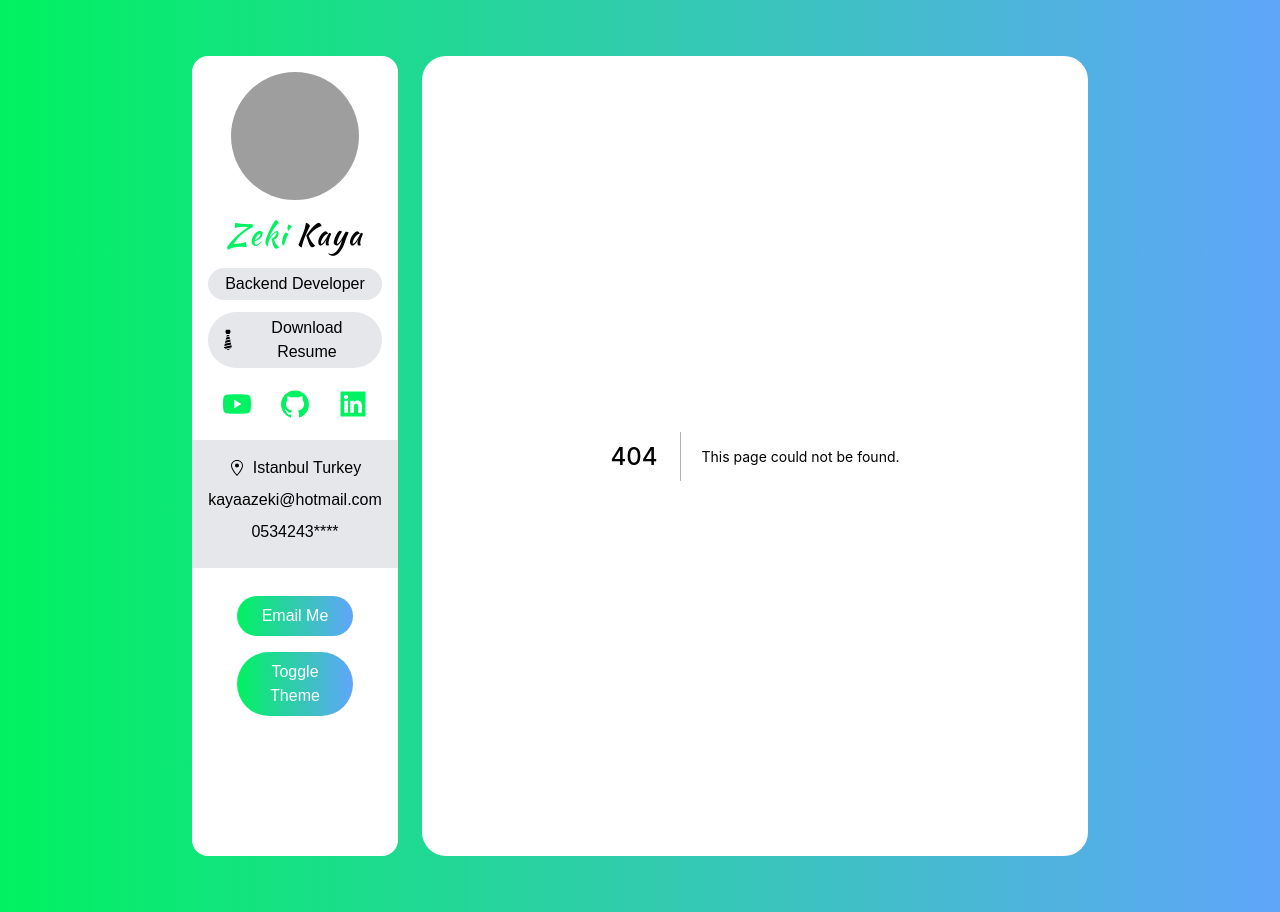
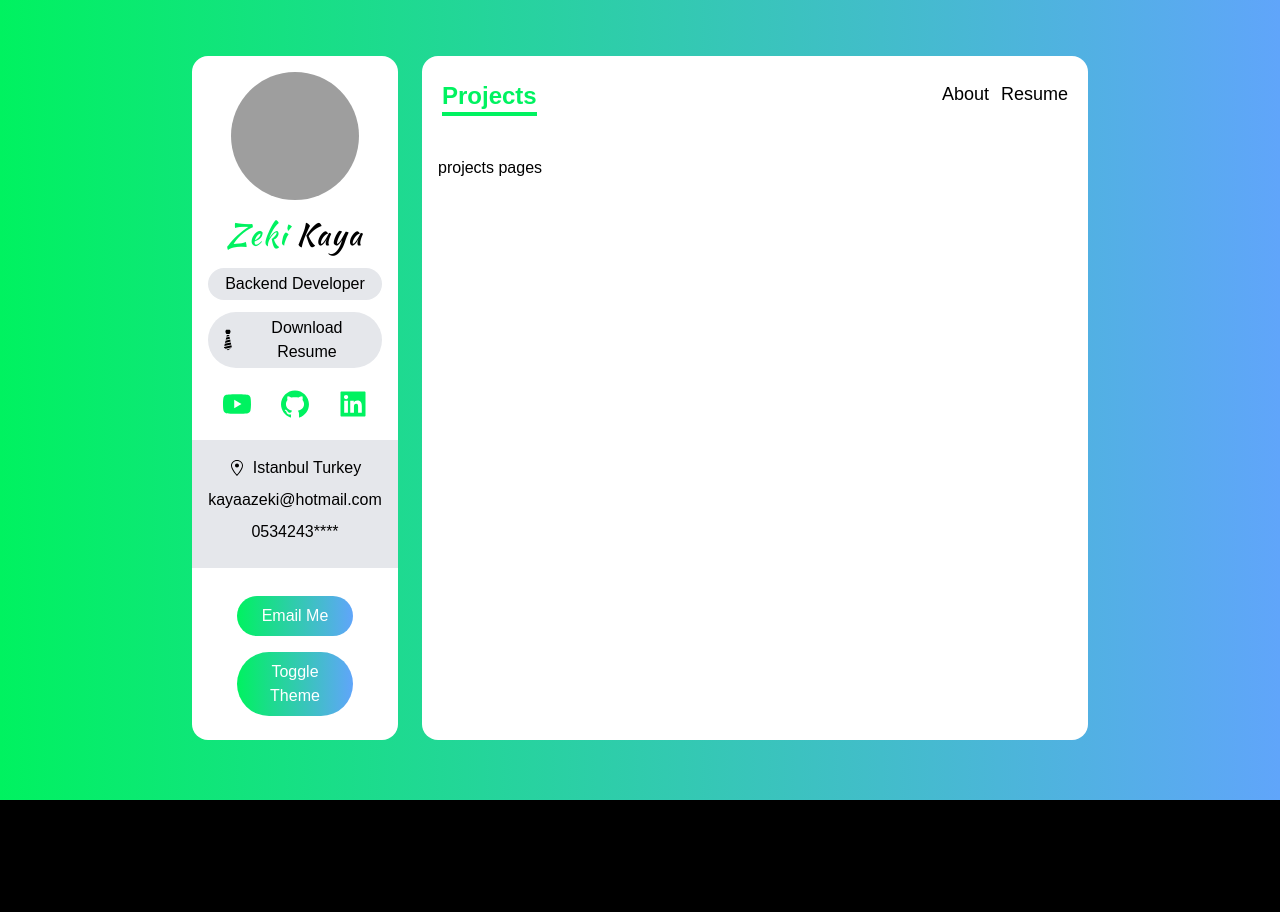
Before and after one commit to zekikayaa/ReactPortfolio, a Next.js app: page /projects in a window 1280 px wide. Before the commit this address had no page. After the commit the page ends 800 px from the top, so only its background shows below. Built offline with nearby package versions, Linux system fonts and the light colour scheme; grey boxes are pictures that could not be loaded.

Commit message:
Crearted Navbar component
create NavItem in  navbar componet
created projects.tx and resume.tsx  file in page folder

using function  component
using ,useEffect , useSate hooks

```diff
--- /dev/null
+++ b/components/Navbar.tsx
@@ -0,0 +1,60 @@
+import { FunctionComponent, useEffect, useState } from "react";
+import Link from "next/link";
+import { useRouter } from "next/dist/client/router";
+
+const Navbar = () => {
+  const [activeItem, setactiveItem] = useState<string>("");
+
+  const NavItem: FunctionComponent<{
+    activeItem: string;
+    setActiveItem: Function;
+    name: string;
+    route: string;
+  }> = ({ activeItem, name, route, setActiveItem }) => {
+    return activeItem !== name ? (
+      <Link href={route}>
+        <a>
+          <span onClick={() => setActiveItem(name)} className="hover:text-green">{name}</span>
+        </a>
+      </Link>
+    ) : null;
+  };
+
+  const { pathname } = useRouter();
+
+  useEffect(() => {
+    //url den direk olarak sayfaya gidince acilan tab i nav barda gostermemek icin istek atilan sayfa hangisi iste onut activeItem olarak set ediyoruz
+
+    if (pathname === "/") setactiveItem("About");
+    if (pathname === "/projects") setactiveItem("Projects");
+    if (pathname === "/resume") setactiveItem("Resume");
+  }, []);
+
+  return (
+    <div className='flex justify-between px-5 py-3 my-3'>
+      <span className="text-xl font-bold border-b-4 border-green text-green md:text-2xl">{activeItem}</span>
+      <div className="flex space-x-3 text-lg">
+        <NavItem
+          activeItem={activeItem}
+          setActiveItem={setactiveItem}
+          name="About"
+          route="/"
+        />
+        <NavItem
+          activeItem={activeItem}
+          setActiveItem={setactiveItem}
+          name="Projects"
+          route="/projects"
+        />
+        <NavItem
+          activeItem={activeItem}
+          setActiveItem={setactiveItem}
+          name="Resume"
+          route="/resume"
+        />
+      </div>
+    </div>
+  );
+};
+
+export default Navbar;
--- a/pages/_app.tsx
+++ b/pages/_app.tsx
@@ -1,4 +1,5 @@
 import Sidebar from "../components/Sidebar";
+import Navbar from "../components/Navbar"
 import "../styles/globals.css";
 
 function MyApp({ Component, pageProps }) {
@@ -7,7 +8,8 @@
       <div className="col-span-12 p-4 text-center bg-white lg:col-span-3 rounded-2xl">
         <Sidebar></Sidebar>
       </div>
-      <div className="col-span-12 bg-white lg:col-span-9 rounded-3xl">
+      <div className="flex flex-col col-span-12 bg-white lg:col-span-9 rounded-2xl">
+        <Navbar/>
         <Component {...pageProps} />
       </div>
     </div>
--- /dev/null
+++ b/pages/projects.tsx
@@ -0,0 +1,7 @@
+import React from "react";
+
+const projects = () => {
+  return <div className="p-4">projects pages</div>;
+};
+
+export default projects;
--- /dev/null
+++ b/pages/resume.tsx
@@ -0,0 +1,11 @@
+import React from 'react'
+
+const resume = () => {
+    return (
+        <div className='p-4'>
+            resume page
+        </div>
+    )
+}
+
+export default resume
```
